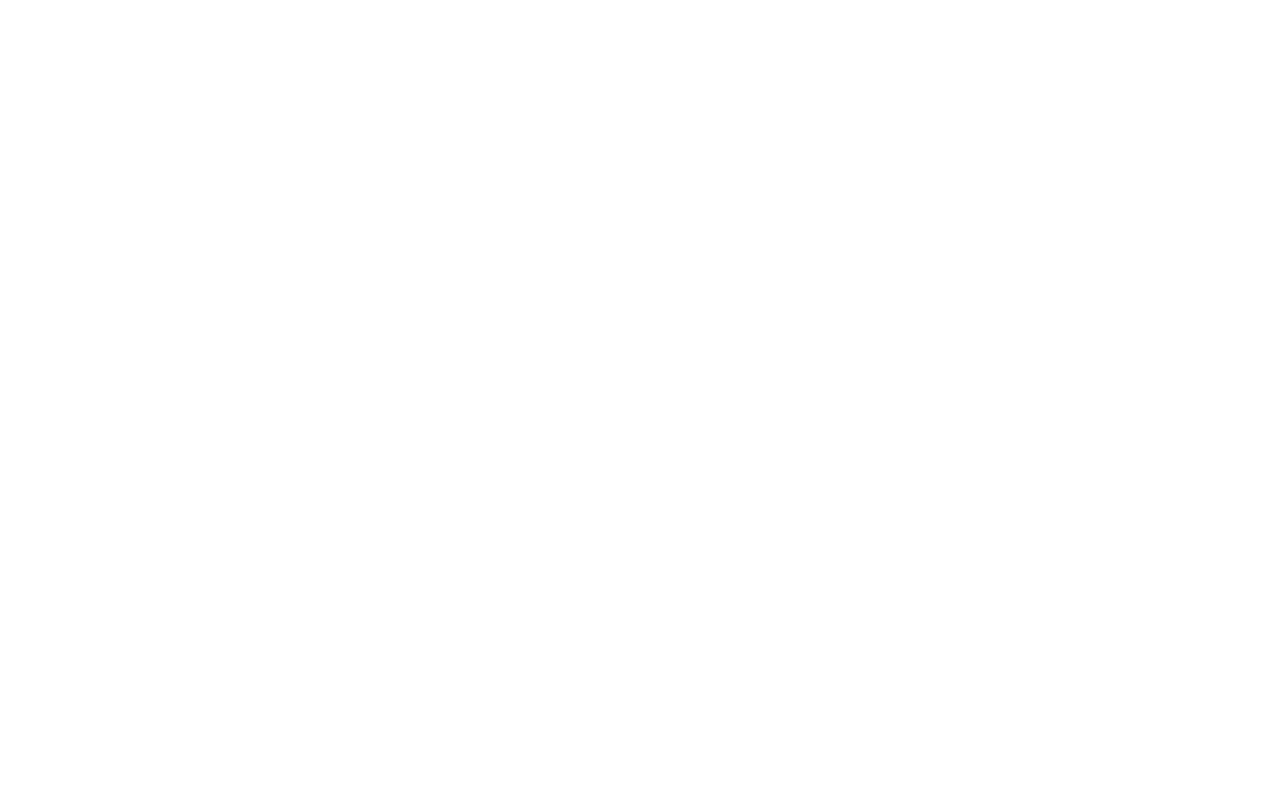
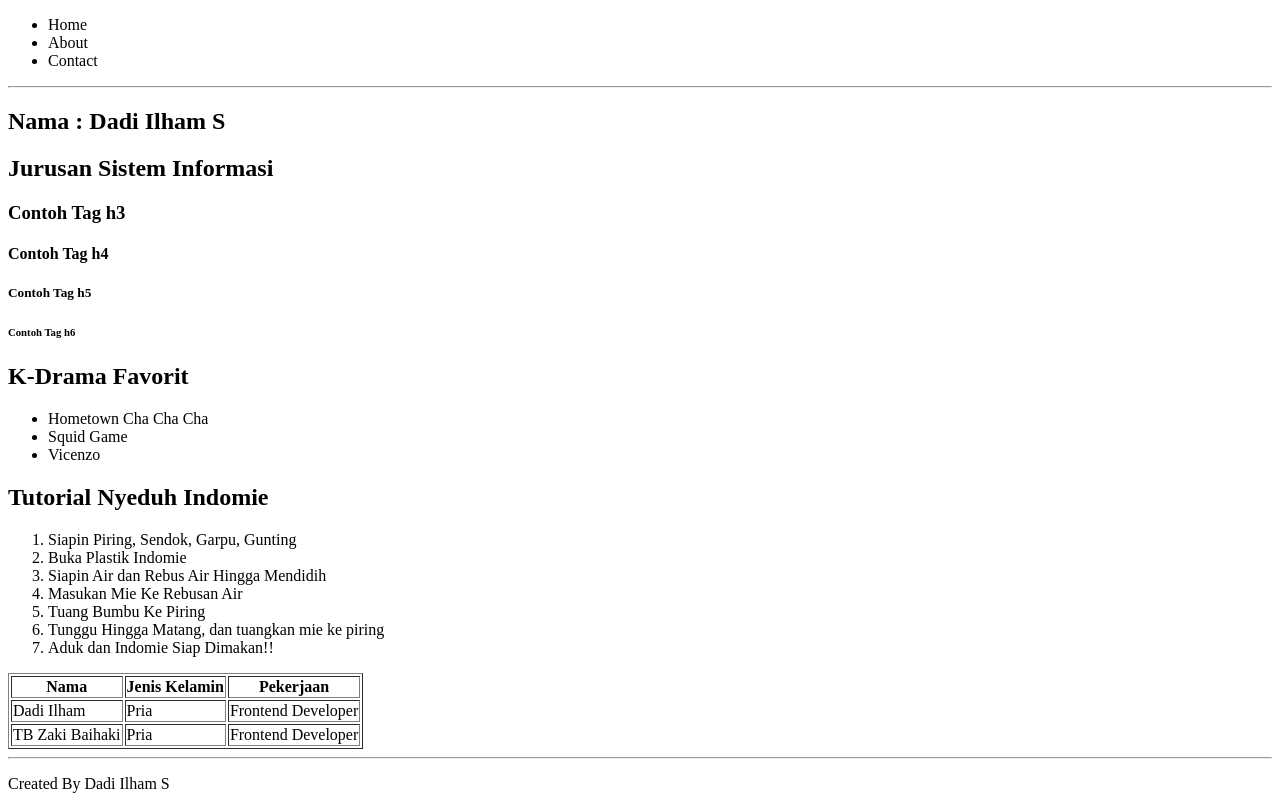
Before and after one commit to idadhamz/pc-frontend-2021, a plain HTML site: page Pertemuan 1/Code/index.html in a window 1280 px wide. Drawn offline with Linux system fonts and the light colour scheme.

Commit message:
add example code week 1

```diff
--- a/Pertemuan 1/Code/index.html
+++ b/Pertemuan 1/Code/index.html
@@ -1,12 +1,92 @@
 <!DOCTYPE html>
 <html lang="en">
-<head>
-    <meta charset="UTF-8">
-    <meta http-equiv="X-UA-Compatible" content="IE=edge">
-    <meta name="viewport" content="width=device-width, initial-scale=1.0">
-    <title>Pertemuan 1 | Programing Class 2021</title>
-</head>
-<body>
+  <head>
+    <meta charset="UTF-8" />
+    <meta http-equiv="X-UA-Compatible" content="IE=edge" />
+    <meta name="viewport" content="width=device-width, initial-scale=1.0" />
+    <title>Pertemuan 1 | PC FE 2021</title>
+    <link rel="shortcut icon" href="PC.ico" />
+  </head>
+  <body>
+    <!-- Semantic Header -->
+    <header>
+      <!-- Semantic Nav -->
+      <nav>
+        <ul>
+          <li>Home</li>
+          <li>About</li>
+          <li>Contact</li>
+        </ul>
+      </nav>
+    </header>
 
-</body>
+    <hr />
+
+    <!-- Semantic Section -->
+    <section>
+      <!-- Heading H1 to H6 HTML -->
+      <h1>Nama : Dadi Ilham S</h1>
+      <h2>Jurusan Sistem Informasi</h2>
+      <h3>Contoh Tag h3</h3>
+      <h4>Contoh Tag h4</h4>
+      <h5>Contoh Tag h5</h5>
+      <h6>Contoh Tag h6</h6>
+    </section>
+
+    <!-- Semantic Section -->
+    <section>
+      <h2>K-Drama Favorit</h2>
+      <!-- UL LI HTML -->
+      <ul>
+        <li>Hometown Cha Cha Cha</li>
+        <li>Squid Game</li>
+        <li>Vicenzo</li>
+      </ul>
+
+      <h2>Tutorial Nyeduh Indomie</h2>
+      <!-- OL LI HTML -->
+      <ol type="1">
+        <li>Siapin Piring, Sendok, Garpu, Gunting</li>
+        <li>Buka Plastik Indomie</li>
+        <li>Siapin Air dan Rebus Air Hingga Mendidih</li>
+        <li>Masukan Mie Ke Rebusan Air</li>
+        <li>Tuang Bumbu Ke Piring</li>
+        <li>Tunggu Hingga Matang, dan tuangkan mie ke piring</li>
+        <li>Aduk dan Indomie Siap Dimakan!!</li>
+      </ol>
+    </section>
+
+    <!-- Semantic Section -->
+    <section>
+      <!-- Table HTML -->
+      <table border="black">
+        <thead>
+          <tr>
+            <th>Nama</th>
+            <th>Jenis Kelamin</th>
+            <th>Pekerjaan</th>
+          </tr>
+        </thead>
+        <tbody>
+          <tr>
+            <td>Dadi Ilham</td>
+            <td>Pria</td>
+            <td>Frontend Developer</td>
+          </tr>
+          <tr>
+            <td>TB Zaki Baihaki</td>
+            <td>Pria</td>
+            <td>Frontend Developer</td>
+          </tr>
+        </tbody>
+      </table>
+    </section>
+
+    <hr />
+
+    <!-- Semantic Footer -->
+    <footer>
+      <p>Created By Dadi Ilham S</p>
+    </footer>
+  </body>
 </html>
```
Also changed, not shown: Pertemuan 1/Code/PC.ico (added).
